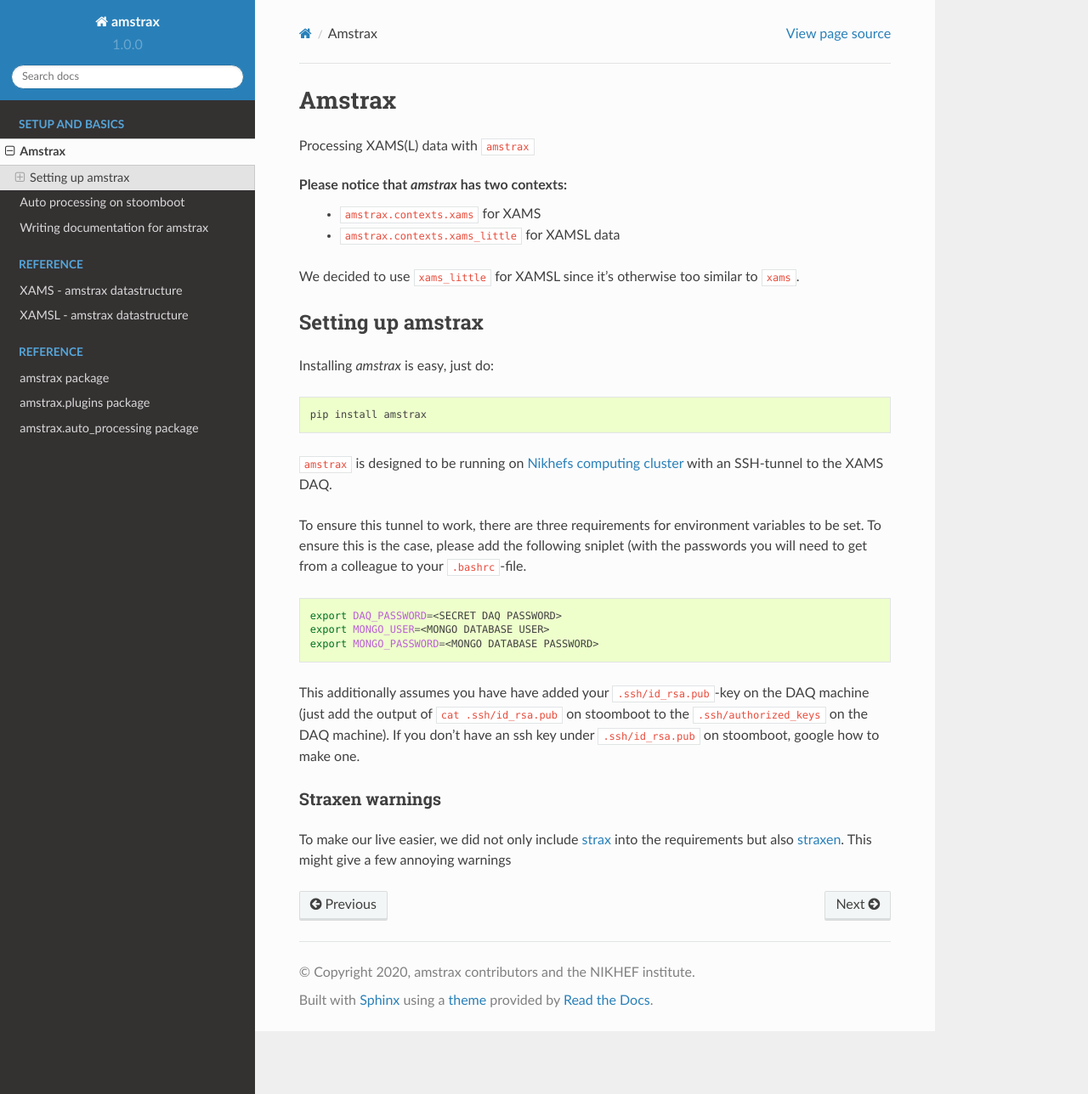
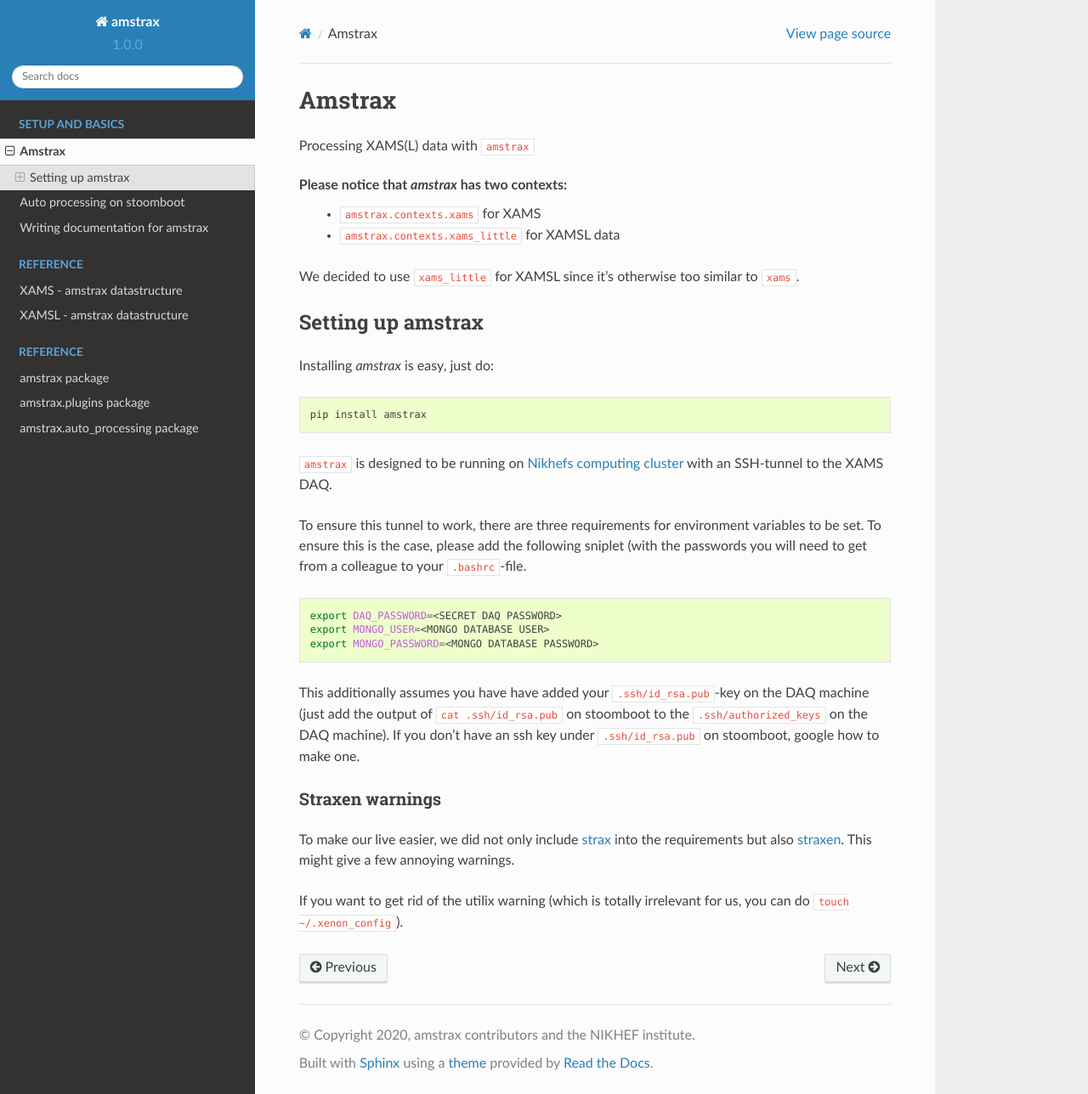
Before and after one commit to XAMS-nikhef/amstrax, a Sphinx documentation site: the page built from docs/source/setup.rst, in a window 1280 px wide and 1288 px high. Shown: the whole window at 85% size. Built offline with Sphinx 7.4.7 and the Read the Docs theme 2.0.0, drawn with Linux system fonts in a browser that asks for light colours.

Commit message:
finish sentence

```diff
--- a/docs/source/setup.rst
+++ b/docs/source/setup.rst
@@ -49,4 +49,7 @@ Straxen warnings
 To make our live easier, we did not only include
 `strax <https://github.com/AxFoundation/strax>`_ into the requirements
 but also `straxen <https://github.com/XENONnT/straxen>`_. This might
-give a few annoying warnings
+give a few annoying warnings.
+
+If you want to get rid of the utilix warning (which is totally
+irrelevant for us, you can do ``touch ~/.xenon_config``).
```
